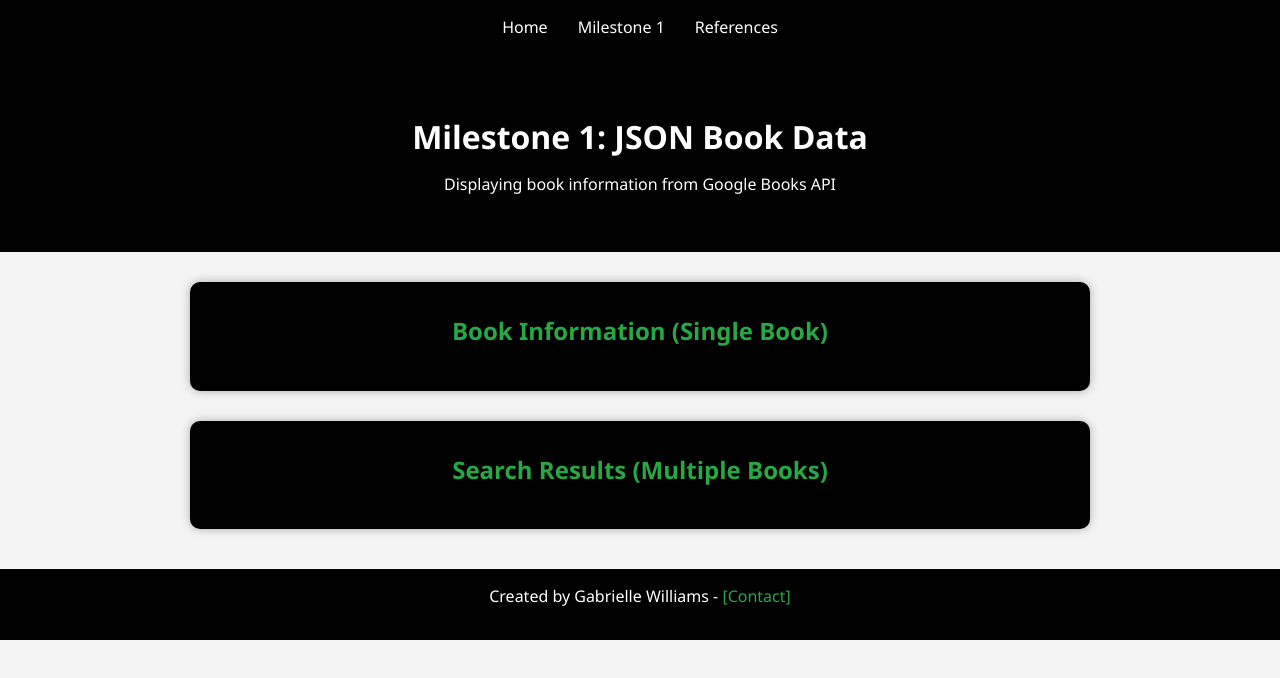
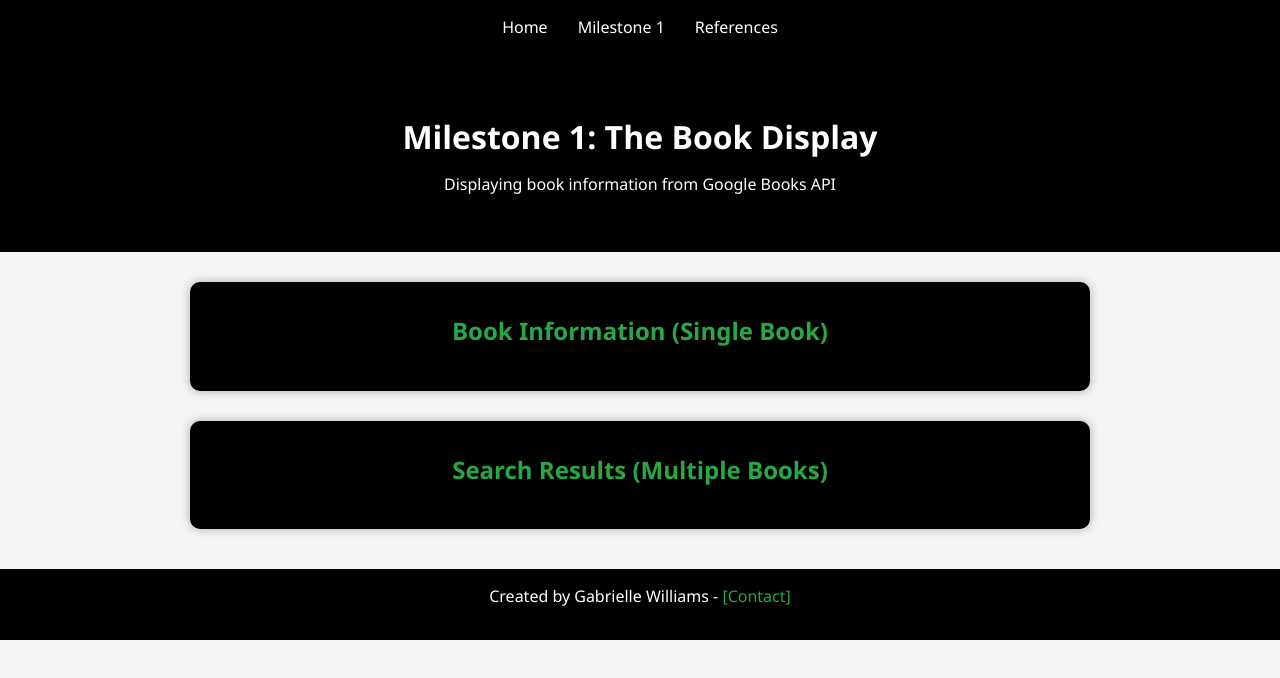
Before and after one commit to geekygabby/tunacat.github.io, a plain HTML site: page milestone1.html in a window 1280 px wide. Drawn offline with nearby package versions, Linux system fonts and the light colour scheme; no server answers.

Commit message:
Update milestone1.html

```diff
--- a/milestone1.html
+++ b/milestone1.html
@@ -128,7 +128,7 @@
 
   <!-- the page header -->
   <header class="page-header">
-    <h1>Milestone 1: JSON Book Data</h1>
+    <h1>Milestone 1: The Book Display</h1>
     <p>Displaying book information from Google Books API</p>
   </header>
 
```
